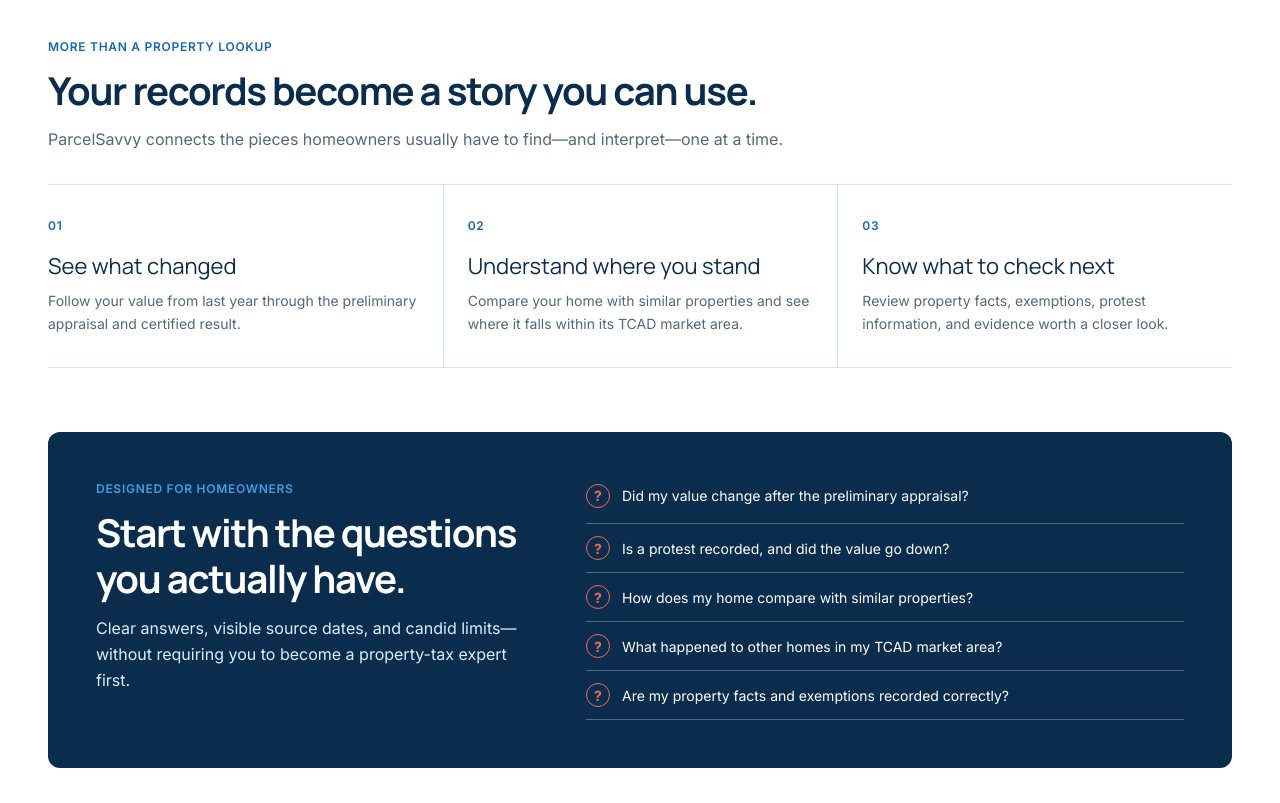
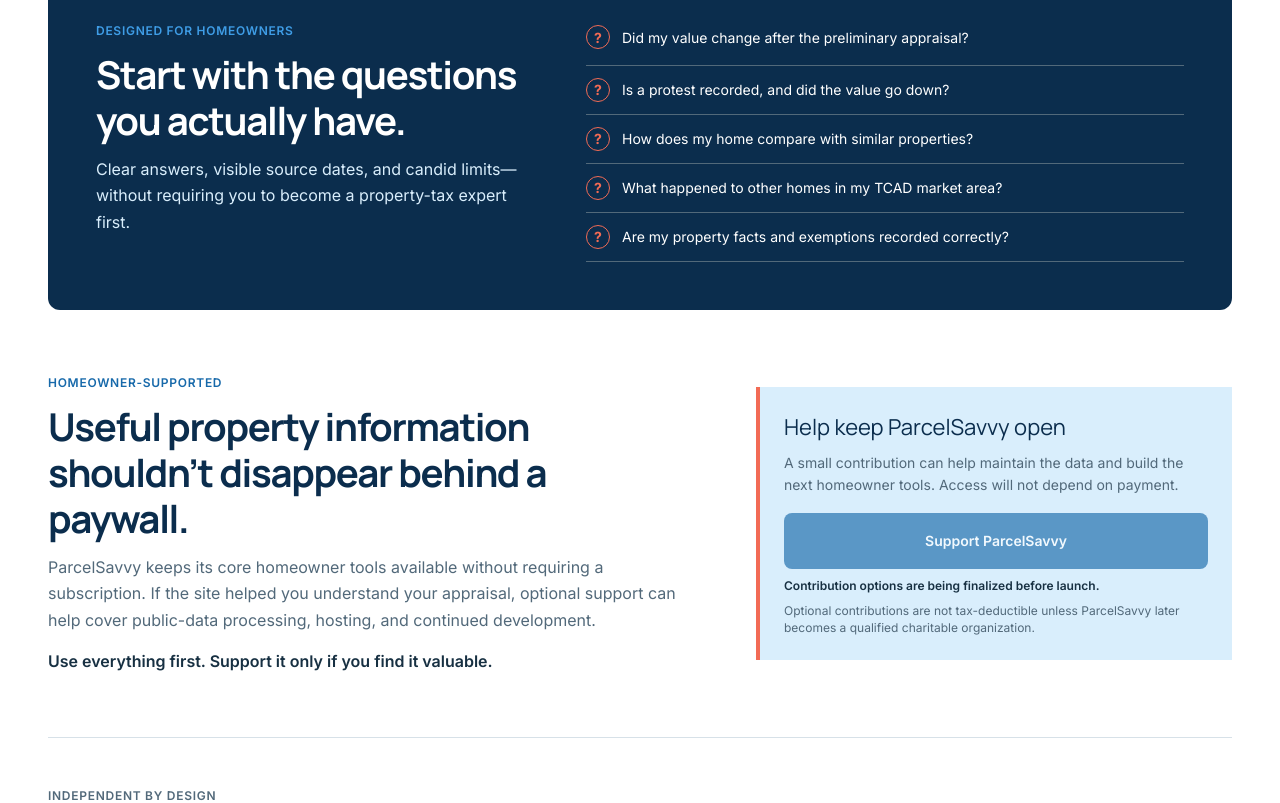
Before and after one commit to wlreich/PropertyTaxHelper, a Next.js app in the folder web/: page / in a window 1280 px wide. Shown: the part 780-1583 px from the top of the page. Built offline with nearby package versions, Linux system fonts and the light colour scheme.

Commit message:
Remove redundant homepage benefits section

```diff
--- a/web/src/app/page.tsx
+++ b/web/src/app/page.tsx
@@ -14,24 +14,6 @@ import {
 import { searchProperties } from "@/lib/supabase/properties";
 
 export const maxDuration = 30;
-
-const benefits = [
-  {
-    number: "01",
-    title: "See what changed",
-    copy: "Follow your value from last year through the preliminary appraisal and certified result.",
-  },
-  {
-    number: "02",
-    title: "Understand where you stand",
-    copy: "Compare your home with similar properties and see where it falls within its TCAD market area.",
-  },
-  {
-    number: "03",
-    title: "Know what to check next",
-    copy: "Review property facts, exemptions, protest information, and evidence worth a closer look.",
-  },
-];
 
 const homeownerQuestions = [
   "Did my value change after the preliminary appraisal?",
@@ -65,7 +47,6 @@ function HomeFooter() {
           <h2>Explore</h2>
           <nav aria-label="Explore ParcelSavvy">
             <Link href="/#property-search">Property search</Link>
-            <Link href="/#how-it-works">How ParcelSavvy works</Link>
             <Link href="/#evidence">Data &amp; methodology</Link>
             <Link href="/#questions">Homeowner questions</Link>
           </nav>
@@ -131,7 +112,6 @@ export default async function Home({
           </Link>
           <nav className={styles.mainNav} aria-label="Main navigation">
             <Link href="/#property-search">Search</Link>
-            <Link href="/#how-it-works">How it works</Link>
             <Link href="/#about">About</Link>
             <Link className={styles.supportNavLink} href="/#support">
               Support us
@@ -382,32 +362,6 @@ export default async function Home({
             </section>
 
             <section
-              id="how-it-works"
-              className={styles.benefits}
-              aria-labelledby="benefits-heading"
-            >
-              <div className={styles.sectionIntro}>
-                <p className={styles.eyebrow}>More than a property lookup</p>
-                <h2 id="benefits-heading">
-                  Your records become a story you can use.
-                </h2>
-                <p>
-                  ParcelSavvy connects the pieces homeowners usually have to
-                  find—and interpret—one at a time.
-                </p>
-              </div>
-              <div className={styles.benefitGrid}>
-                {benefits.map((benefit) => (
-                  <article className={styles.benefit} key={benefit.title}>
-                    <span aria-hidden="true">{benefit.number}</span>
-                    <h3>{benefit.title}</h3>
-                    <p>{benefit.copy}</p>
-                  </article>
-                ))}
-              </div>
-            </section>
-
-            <section
               id="questions"
               className={styles.questions}
               aria-labelledby="questions-heading"
--- a/web/src/app/search-page.module.css
+++ b/web/src/app/search-page.module.css
@@ -67,7 +67,6 @@
 
 .hero,
 .resultsShell,
-.benefits,
 .questions,
 .support,
 .trust,
@@ -305,16 +304,6 @@
   white-space: nowrap;
 }
 
-.benefits {
-  padding: var(--space-16) 0;
-}
-
-.sectionIntro {
-  max-width: 760px;
-  margin-bottom: var(--space-8);
-}
-
-.sectionIntro h2,
 .questions h2,
 .support h2 {
   margin-bottom: var(--space-3);
@@ -324,49 +313,10 @@
   letter-spacing: var(--tracking-heading);
 }
 
-.sectionIntro > p:last-child,
 .supportCopy,
 .trust p,
 .questionsCopy {
   color: var(--color-text-muted);
-  line-height: 1.65;
-}
-
-.benefitGrid {
-  display: grid;
-  grid-template-columns: repeat(3, 1fr);
-  border-top: var(--border-width) solid var(--color-border);
-  border-bottom: var(--border-width) solid var(--color-border);
-}
-
-.benefit {
-  padding: var(--space-8) var(--space-6) var(--space-8) 0;
-}
-
-.benefit + .benefit {
-  padding-left: var(--space-6);
-  border-left: var(--border-width) solid var(--color-border);
-}
-
-.benefit > span {
-  display: block;
-  margin-bottom: var(--space-4);
-  color: var(--color-action);
-  font-size: var(--text-label);
-  font-weight: var(--weight-semibold);
-  letter-spacing: var(--tracking-label);
-}
-
-.benefit h3 {
-  margin-bottom: var(--space-2);
-  font-size: var(--text-h3);
-  line-height: var(--line-h3);
-}
-
-.benefit p {
-  margin: 0;
-  color: var(--color-text-muted);
-  font-size: var(--text-small);
   line-height: 1.65;
 }
 
@@ -816,7 +766,6 @@
   .hero,
   .resultsShell,
   .seasonCallout,
-  .benefits,
   .questions,
   .support,
   .trust,
@@ -836,8 +785,7 @@
     gap: var(--space-3);
   }
 
-  .mainNav a:nth-child(2),
-  .mainNav a:nth-child(3) {
+  .mainNav a:nth-child(2) {
     display: none;
   }
 
@@ -867,20 +815,9 @@
   }
 
   .previewGrid,
-  .benefitGrid,
   .trustList,
   .footerGrid {
     grid-template-columns: 1fr;
-  }
-
-  .benefit {
-    padding: var(--space-6) 0;
-  }
-
-  .benefit + .benefit {
-    padding-left: 0;
-    border-top: var(--border-width) solid var(--color-border);
-    border-left: 0;
   }
 
   .questions {
```
Also changed, not shown: 2 other files (tests, documents, lock files or other folders).
